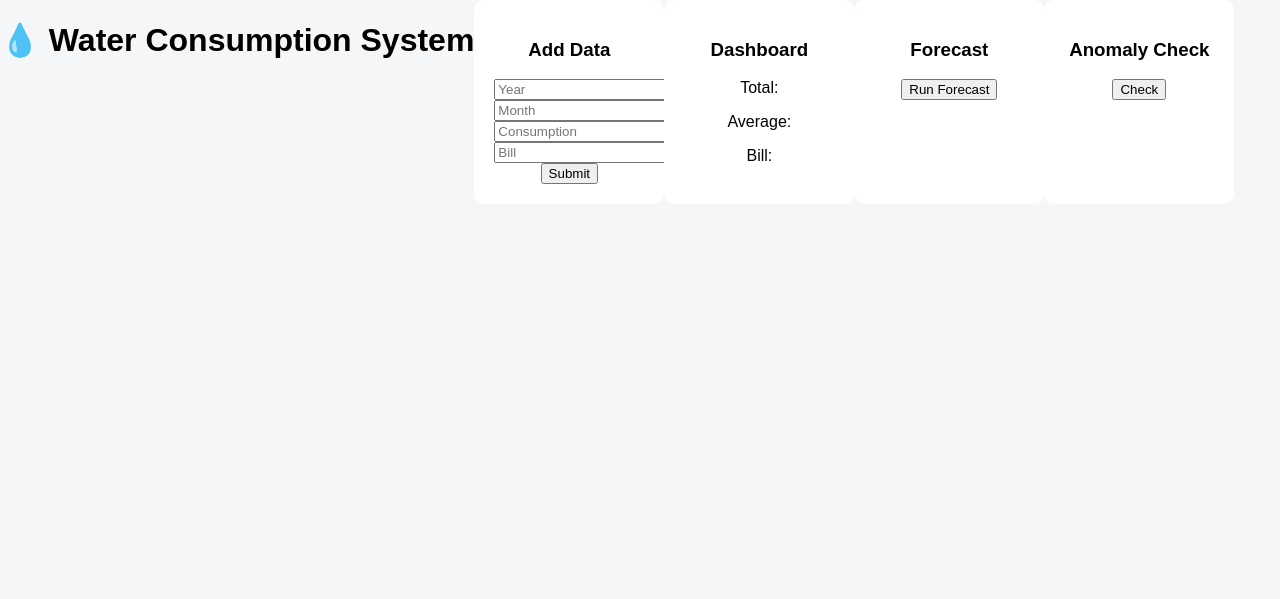
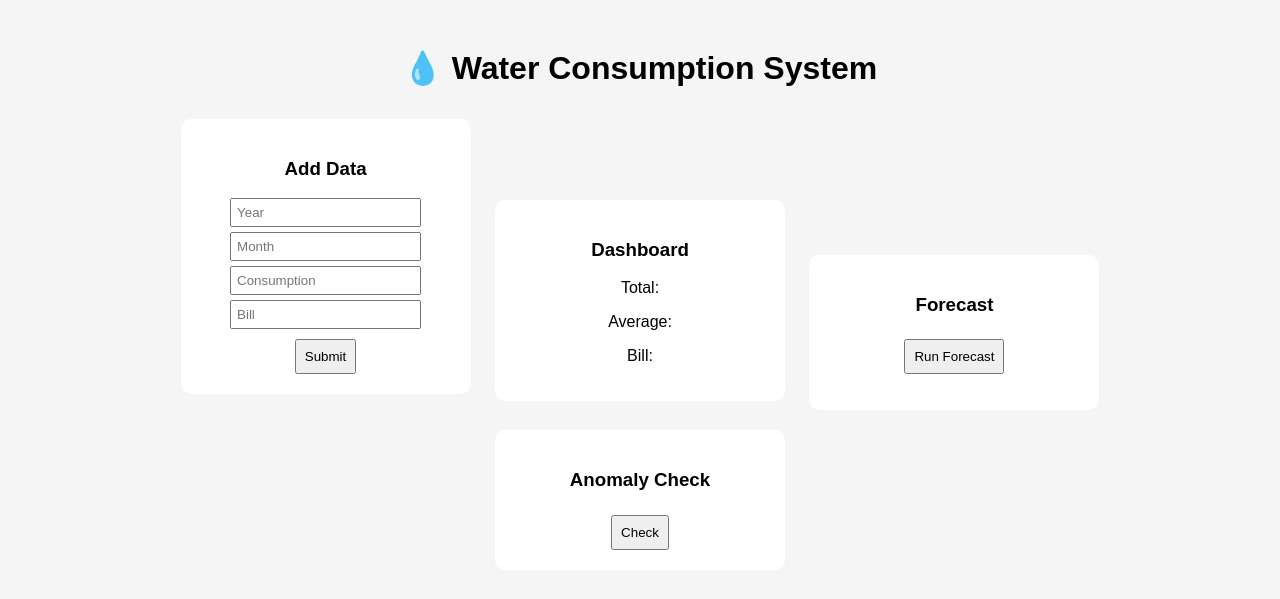
Before and after one commit to DoctaSTEPHEN/SoftDes, a Flask app: page / in a window 1280 px wide. Shown: the top 599 px of the page. Run offline with Flask 3, Linux system fonts and the light colour scheme; parts of the project's set-up code (start-up, migrations or seed data) failed here and were passed over.

Commit message:
Refactor CSS styles for layout and card design

```diff
--- a/static/style.css
+++ b/static/style.css
@@ -1,65 +1,43 @@
 body {
-    margin: 0;
     font-family: Arial;
-    background: #f4f6f8;
+    background: #f5f5f5;
+    text-align: center;
 }
 
 .container {
-    display: flex;
-}
-
-/* Sidebar */
-.sidebar {
-    width: 220px;
-    background: #1f2a44;
-    color: white;
-    height: 100vh;
     padding: 20px;
 }
 
-.sidebar button {
-    width: 100%;
-    margin: 10px 0;
-    padding: 10px;
-    cursor: pointer;
+.card {
+    background: white;
+    padding: 20px;
+    margin: 10px;
+    display: inline-block;
+    width: 250px;
+    border-radius: 10px;
 }
 
-/* Content */
-.content {
-    flex: 1;
-    padding: 20px;
+input {
+    display: block;
+    margin: 5px auto;
+    padding: 5px;
 }
 
-.page {
-    display: block;
+button {
+    padding: 8px;
+    margin-top: 5px;
+}
+
+.popup {
+    position: fixed;
+    top: 20px;
+    right: 20px;
+    background: red;
+    color: white;
+    padding: 10px;
+    border-radius: 5px;
 }
 
 .hidden {
     display: none;
 }
-
-/* Cards */
-.cards {
-    display: flex;
-    gap: 20px;
-}
-
-.card {
-    background: white;
-    padding: 20px;
-    border-radius: 10px;
-    width: 150px;
-    text-align: center;
-}
-
-/* Table */
-table {
-    width: 100%;
-    background: white;
-    border-collapse: collapse;
-}
-
-th, td {
-    padding: 10px;
-    border: 1px solid #ddd;
-}
```
